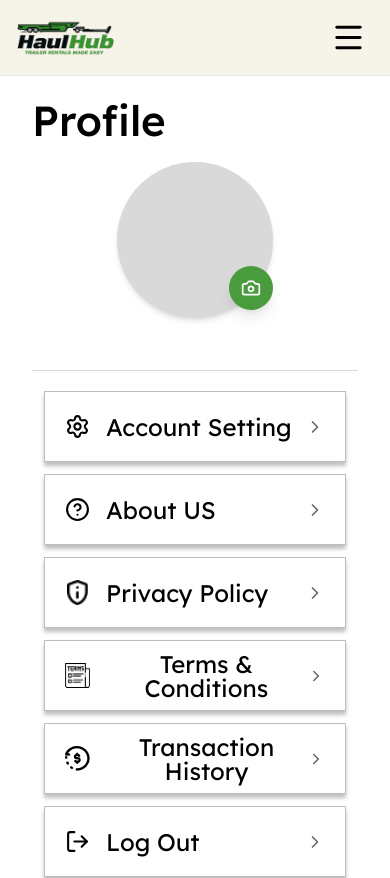
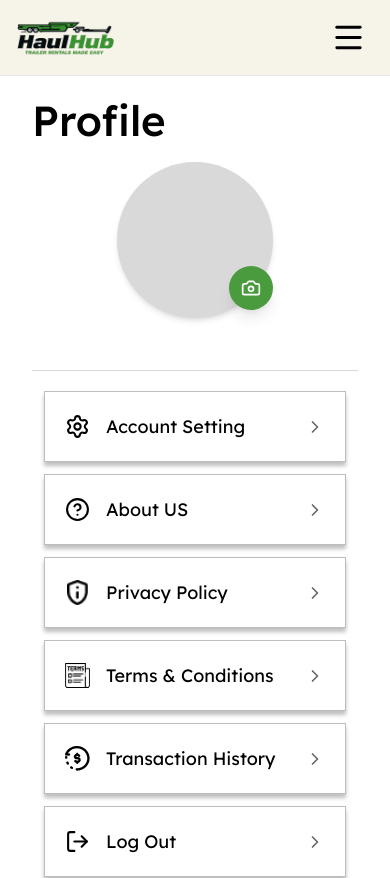
Before and after one commit to devakash400/HaulHub_ReactJS, a React (Create React App) app: page /profile in a window 390 px wide. Shown: the top 878 px of the page. Built offline with nearby package versions, Linux system fonts and the light colour scheme; no server answers.

Commit message:
Font size issue in mobile view on profile page

```diff
--- a/src/pages/Profile/Profile.tsx
+++ b/src/pages/Profile/Profile.tsx
@@ -438,7 +438,7 @@ const Profile: React.FC = () => {
                   <button
                     type="button"
                     onClick={item.onClick}
-                    className="flex items-center justify-between w-full h-[71px] bg-white border border-[#00000042] px-5 shadow-[0px_4px_4px_0px_#00000040] hover:bg-[#fafafa] transition"
+                    className="flex items-center justify-between w-full min-h-[71px] py-3 sm:py-0 sm:h-[71px] bg-white border border-[#00000042] px-5 shadow-[0px_4px_4px_0px_#00000040] hover:bg-[#fafafa] transition text-left"
                   >
                     <div className="flex items-center gap-4">
                       {typeof Icon === "string" ? (
@@ -451,12 +451,12 @@ const Profile: React.FC = () => {
                         <Icon className="w-[25px] h-[25px] shrink-0 text-black" />
                       )}
 
-                      <span className="text-[24px] leading-[100%] font-normal text-black tracking-[0px] font-['Lexend']">
+                      <span className="text-[18px] sm:text-[24px] leading-[1.2] sm:leading-[100%] font-normal text-black tracking-[0px] font-['Lexend']">
                         {item.label}
                       </span>
                     </div>
 
-                    <ChevronRight className="w-5 h-5 text-[#666]" />
+                    <ChevronRight className="w-5 h-5 text-[#666] shrink-0" />
                   </button>
                 </li>
               );
```
